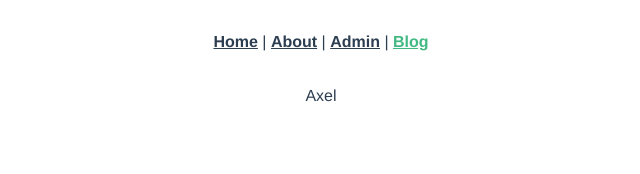
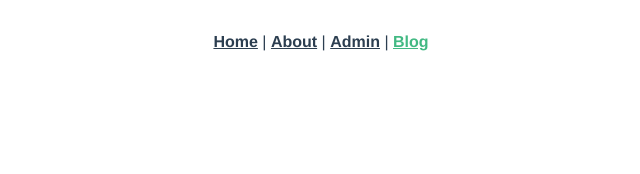
Before and after one commit to TortueBleu/blogJs, a Vue app in the folder blog_js/: page /blog in a window 1280 px wide. Shown: the top 174 px of the page, without its empty margins (319-959 px from the left). Built offline with nearby package versions, Linux system fonts and the light colour scheme.

Commit message:
Suppression d'une fonction obselete

```diff
--- a/blog_js/src/store/index.js
+++ b/blog_js/src/store/index.js
@@ -26,7 +26,7 @@ export default new Vuex.Store({
         nom : "Tac2"
       } ,
     ],
-    zoulete: "Axel"
+
   },
   /*
   Les mutations permettent de modifier la donnée contenue dans la "state"
--- a/blog_js/src/views/Home.vue
+++ b/blog_js/src/views/Home.vue
@@ -23,9 +23,7 @@ export default {
     listArticles() {
       return this.$store.state.articles
     },
-    zoulette(){
-      return this.$store.state.zoulette
-    }
+
   },
   data() {
       return{
```
